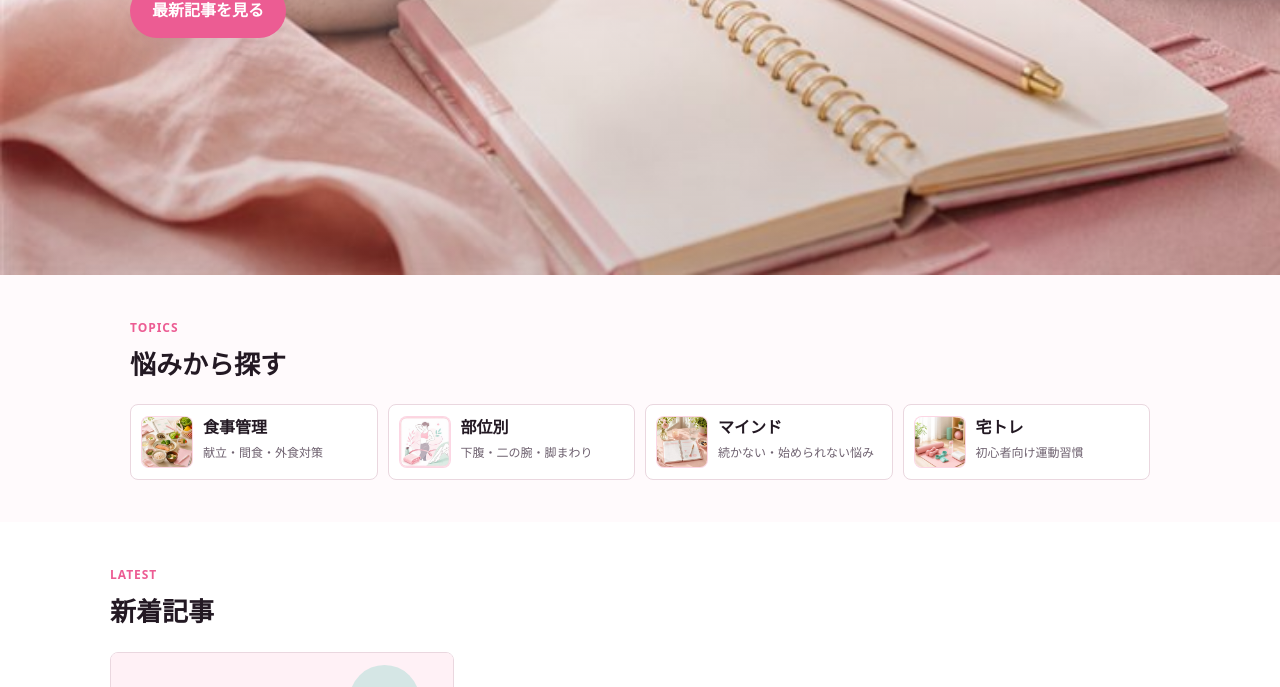
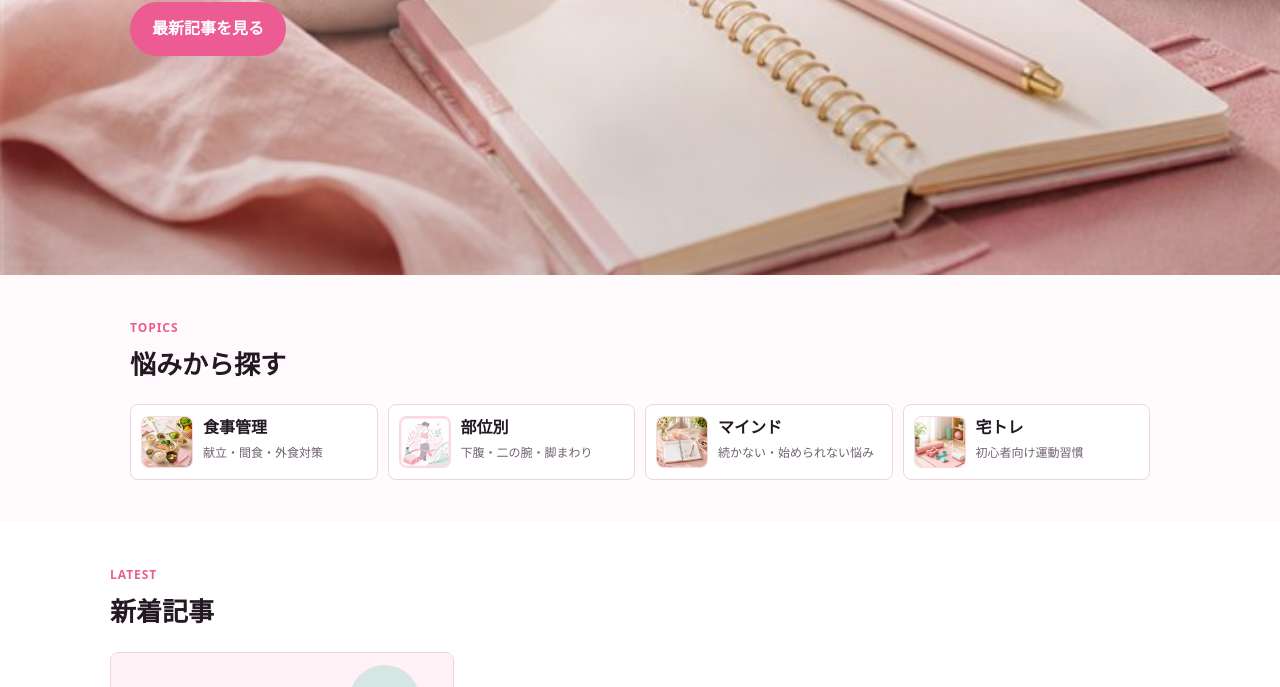
Before and after one commit to taikidev0922/slim-lab-women, a website: page index.html in a window 1280 px wide. Shown: the part 413-1100 px from the top of the page. Drawn offline with Linux system fonts and the light colour scheme.

Commit message:
Space hero button from heading

```diff
--- a/style.css
+++ b/style.css
@@ -111,6 +111,7 @@ h1 { max-width: 760px; font-size: clamp(32px, 9vw, 64px); }
   box-shadow: var(--shadow);
 }
 .button:hover { background: var(--pink-dark); }
+.hero .button { margin-top: 18px; }
 
 .section { width: min(100%, var(--max)); margin: 0 auto; padding: 42px 20px; }
 .section--soft { width: 100%; max-width: none; background: #fff; }
```
